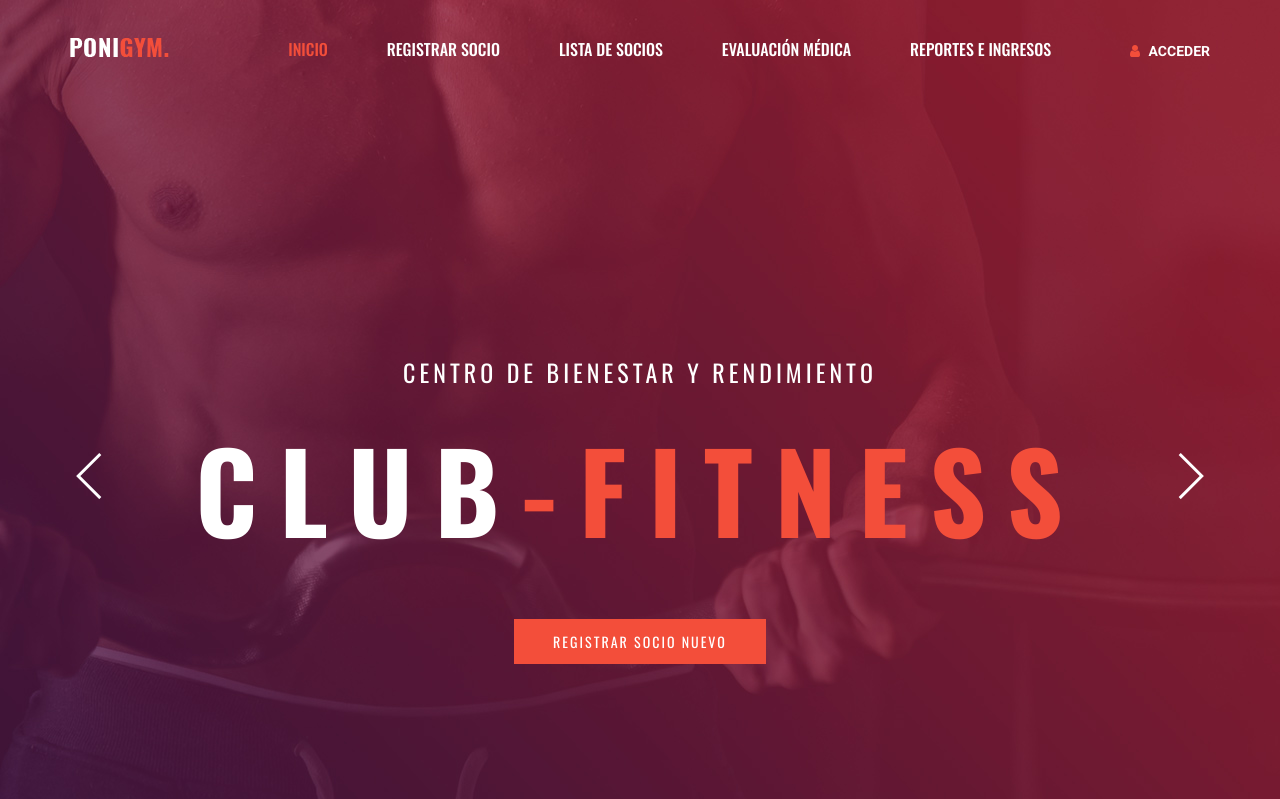
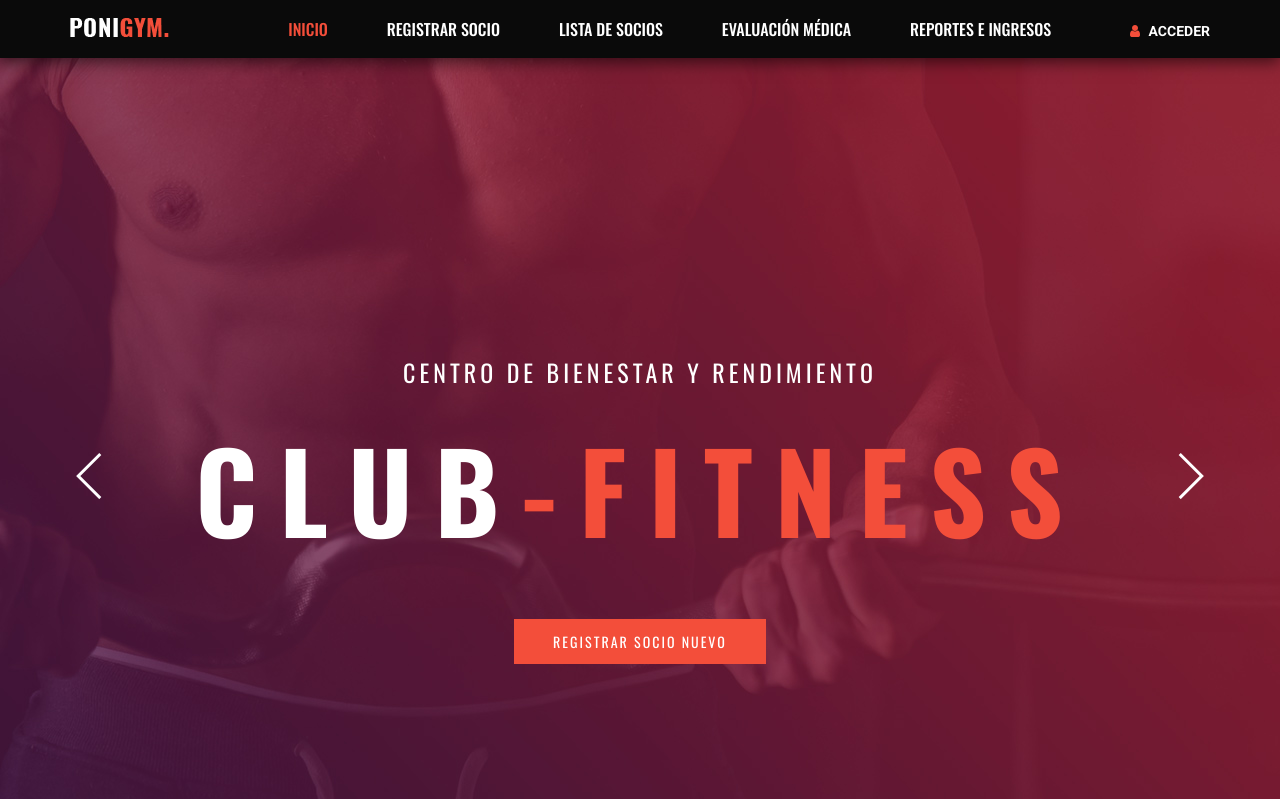
Before and after one commit to sistemas124/club-fitness, a Django app: page / in a window 1280 px wide. Shown: the top 799 px of the page. Run offline with Django 5.2, Linux system fonts and the light colour scheme; some libraries are stand-ins or nearby versions.

Commit message:
style: actualizar diseño de la barra de navegación en la plantilla principal

```diff
--- a/socios/templates/plantillaprincipal.html
+++ b/socios/templates/plantillaprincipal.html
@@ -21,8 +21,9 @@
     <link rel="stylesheet" href="{% static 'css/style.css' %}" type="text/css">
 </head>
 
-<body>
-    <header class="header-section">
+<body style="background-color: #151515;">
+
+    <header class="header-section" style="position: fixed !important; top: 0; left: 0; width: 100%; z-index: 999999 !important; background-color: #0a0a0a !important; box-shadow: 0px 4px 15px rgba(0,0,0,0.6); padding: 15px 0;">
         <div class="container">
             <div class="logo">
                 <a href="{% url 'inicio_socios' %}">
@@ -32,7 +33,6 @@
             <div class="nav-menu">
                 <nav class="mainmenu mobile-menu">
                     <ul>
-                        <!-- ENLACES CORREGIDOS AL ESTILO DJANGO -->
                         <li class="active"><a href="{% url 'inicio_socios' %}">Inicio</a></li>
                         <li><a href="{% url 'registrar_socio' %}">Registrar Socio</a></li>
                         <li><a href="{% url 'lista_socios' %}">Lista de Socios</a></li>
@@ -50,9 +50,10 @@
         </div>
     </header>
 
-    <!-- Aquí es donde se inyecta el contenido de tus otros HTML -->
-    {% block contenido %}
-    {% endblock contenido %}
+    <main>
+        {% block contenido %}
+        {% endblock contenido %}
+    </main>
 
     <script src="{% static 'js/jquery-3.3.1.min.js' %}"></script>
     <script src="{% static 'js/bootstrap.min.js' %}"></script>
```
